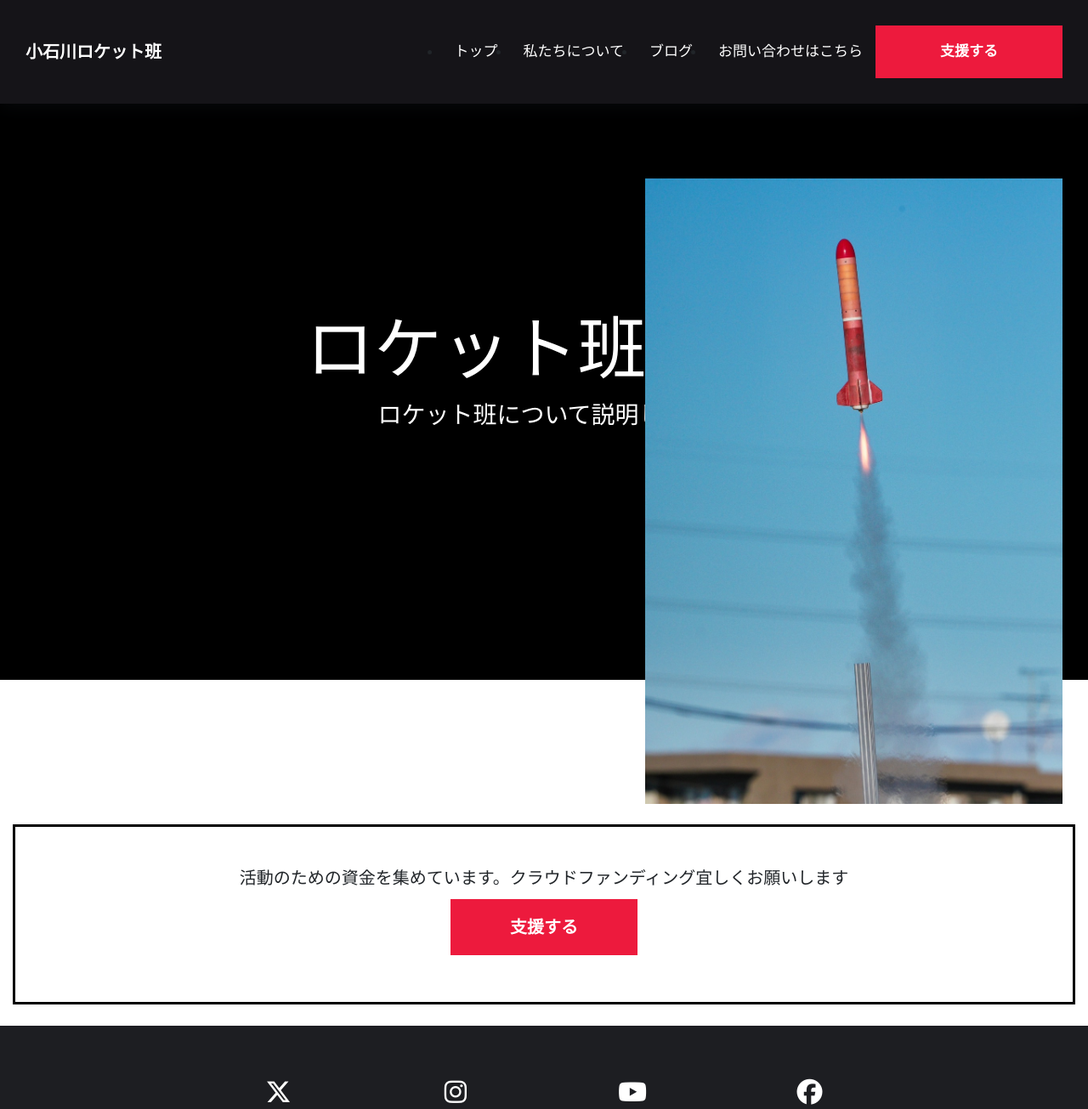
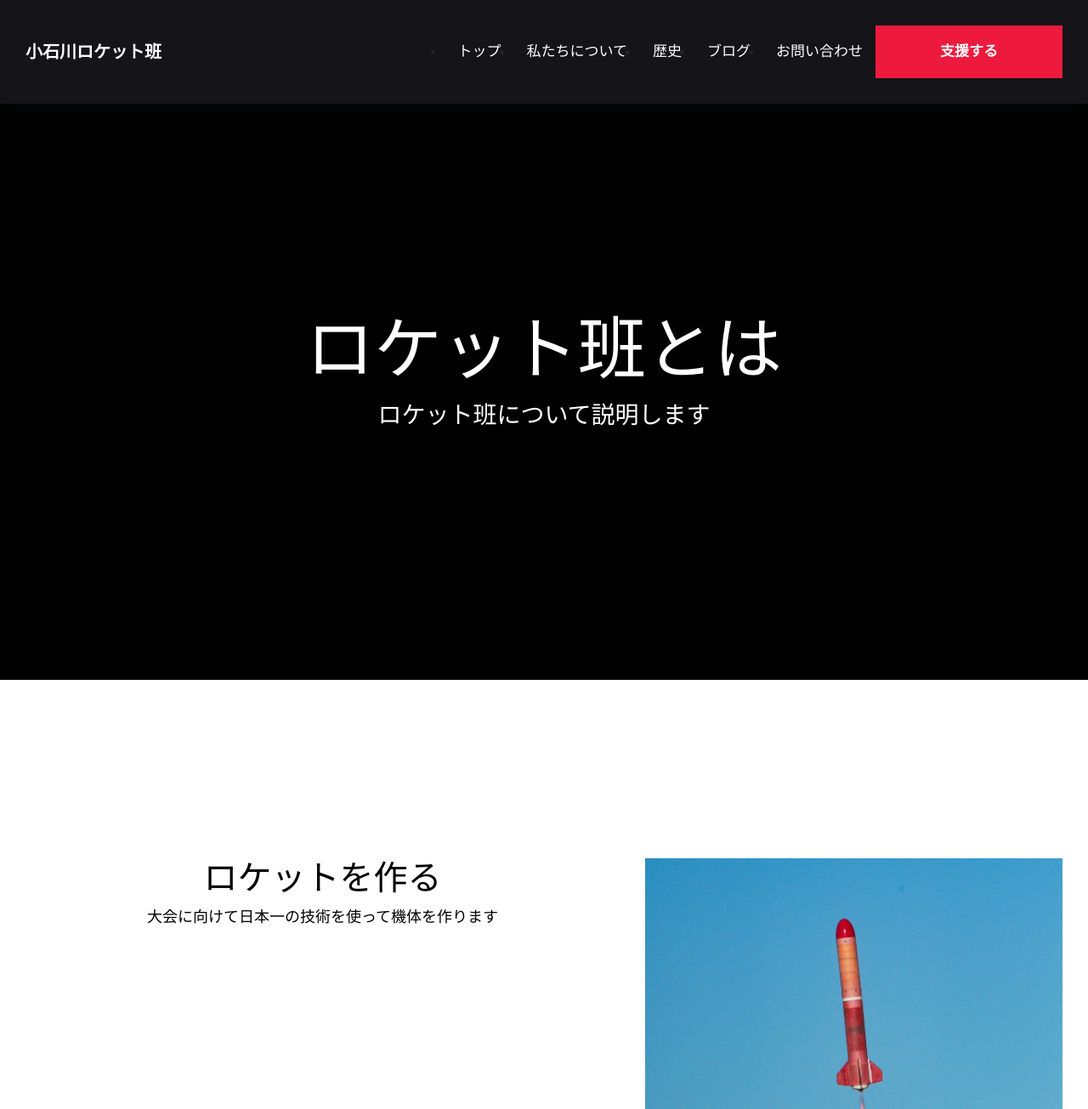
Before and after one commit to rocketkss/rocketkss.github.io, a plain HTML site: page aboutus.html in a window 1280 px wide. Shown: the top 1305 px of the page at 85% size. Drawn offline with nearby package versions, Linux system fonts and the light colour scheme; a web font is replaced by a local one.

Commit message:
Update aboutus.html

```diff
--- a/aboutus.html
+++ b/aboutus.html
@@ -7,6 +7,7 @@
     <link rel="preconnect" href="https://fonts.googleapis.com">
     <link rel="preconnect" href="https://fonts.gstatic.com" crossorigin>
     <link href="https://fonts.googleapis.com/css2?family=Kiwi+Maru&display=swap" rel="stylesheet">
+    <link href="http://fonts.googleapis.com/earlyaccess/notosansjp.css">
     <meta name="viewport" content="width=device-width, initial-scale=1, shrink-to-fit=no">
     <!-- Bootstrap CSS -->
     <link rel="stylesheet" href="https://cdn.jsdelivr.net/npm/bootstrap@4.1.3/dist/css/bootstrap.min.css" integrity="sha384-MCw98/SFnGE8fJT3GXwEOngsV7Zt27NXFoaoApmYm81iuXoPkFOJwJ8ERdknLPMO" crossorigin="anonymous">
@@ -24,8 +25,9 @@
           <ul class="menu">
             <li><a href="index.html">トップ</a></li>
             <li><a href="aboutus.html">私たちについて</a></li>
+            <li><a href="history.html">歴史</a></li>
             <li><a href="https://rocket-kss.github.io/blog/">ブログ</a></li>
-            <li><a href="https://rocket-kss.github.io/contact/">お問い合わせはこちら</a></li>
+            <li><a href="https://rocket-kss.github.io/contact/">お問い合わせ</a></li>
             <a href="" class="support">支援する</a><br>
           </ul>
         </nav>
@@ -35,7 +37,7 @@
             <br><h1>ロケット班とは</h1>
             <p>ロケット班について説明します</p>
         </div>
-        <div class="container2">
+        <div class="container">
             <div class="row">
               <div class="col-md-7">
                 <br><h2>ロケットを作る</h2>
@@ -46,13 +48,13 @@
               </div>
             </div>
         </div>
-        <div class="container2"><br>
-          <div class="box"><br>
+        <div class="container">
+          <div class="box">
             活動のための資金を集めています。クラウドファンディング宜しくお願いします
-            <a href="" class="support">支援する</a><br>
+            <a href="" class="support">支援する</a>
           </div>
         </div>
-        <div class="container2">
+        <div class="container">
           <footer class="footer">
             <br>
             <div class="row">
```
